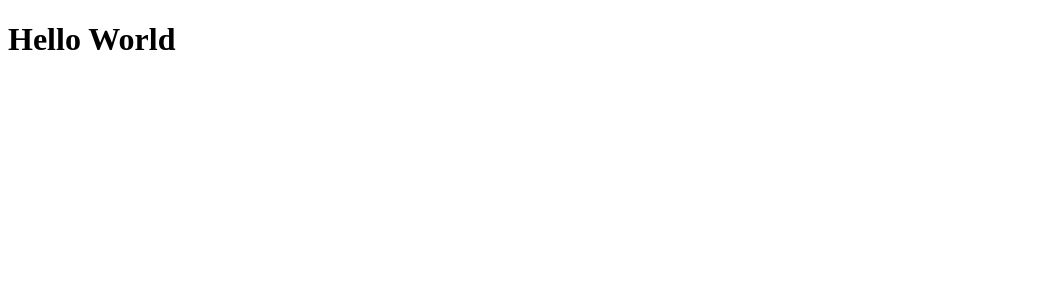
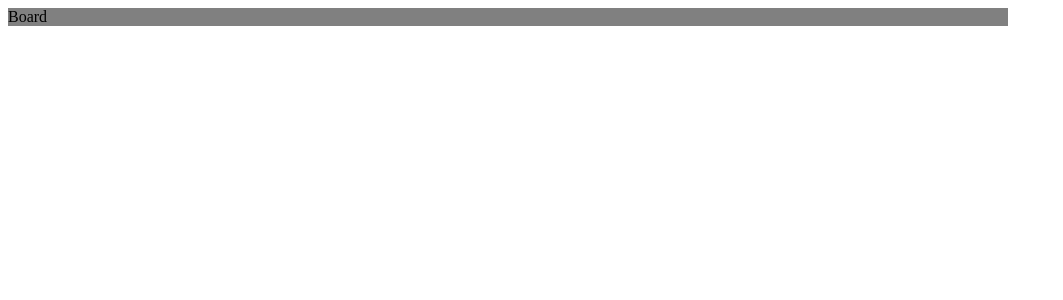
Before and after one commit to Arshad-Siddiqui/calculator, a React (Vite) app: page / in a window 1280 px wide. Shown: the top 300 px of the page, without its empty margins (0-1063 px from the left). Built offline with nearby package versions, Linux system fonts and the light colour scheme.

Commit message:
Show the Board in App.tsx

```diff
--- a/src/App.tsx
+++ b/src/App.tsx
@@ -1,9 +1,9 @@
+import Board from "./components/Board"
+
 function App() {
   return (
     <div className="App">
-      <header className="App-header">
-        <h1>Hello World</h1>
-      </header>
+      <Board />
     </div>
   )
 }
```
